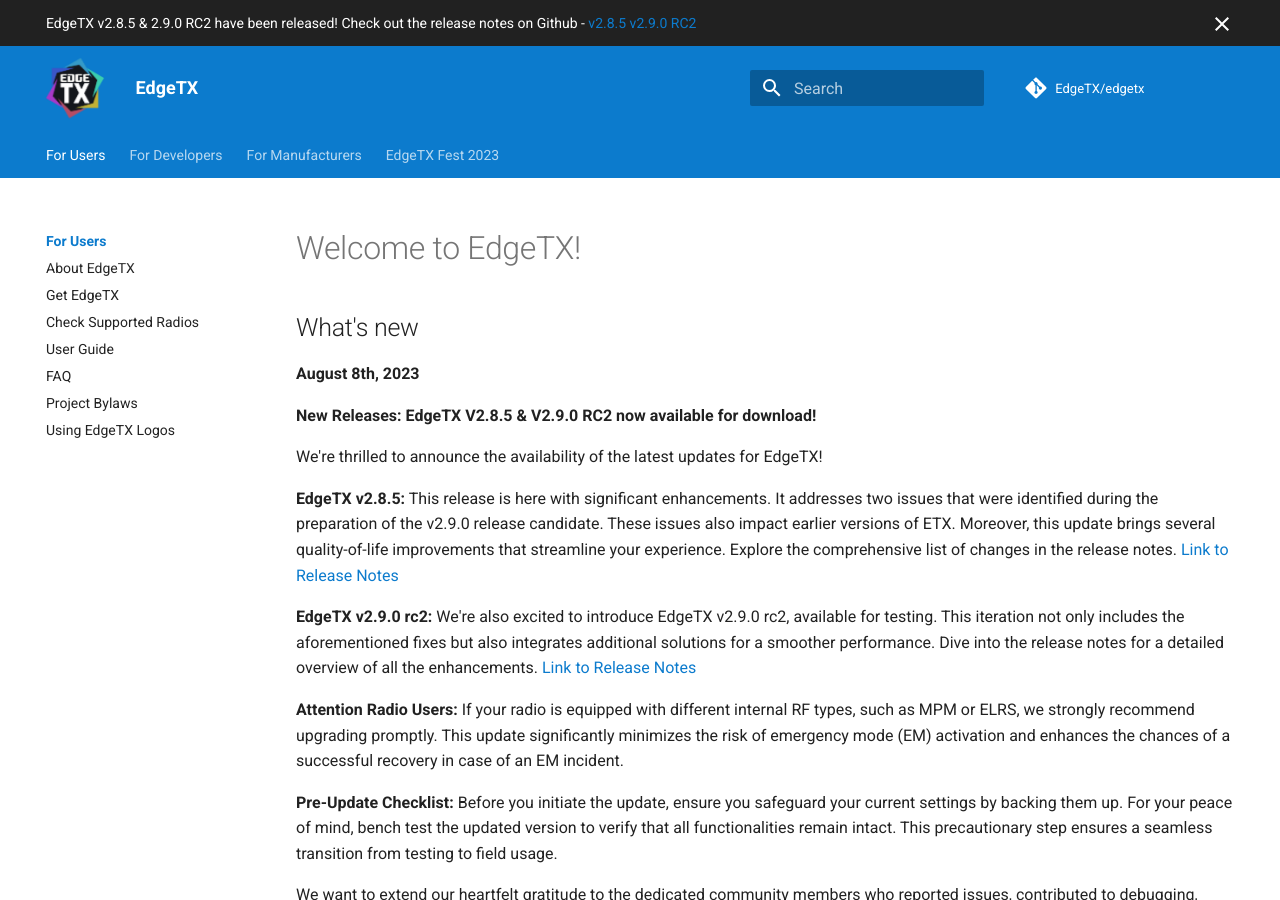
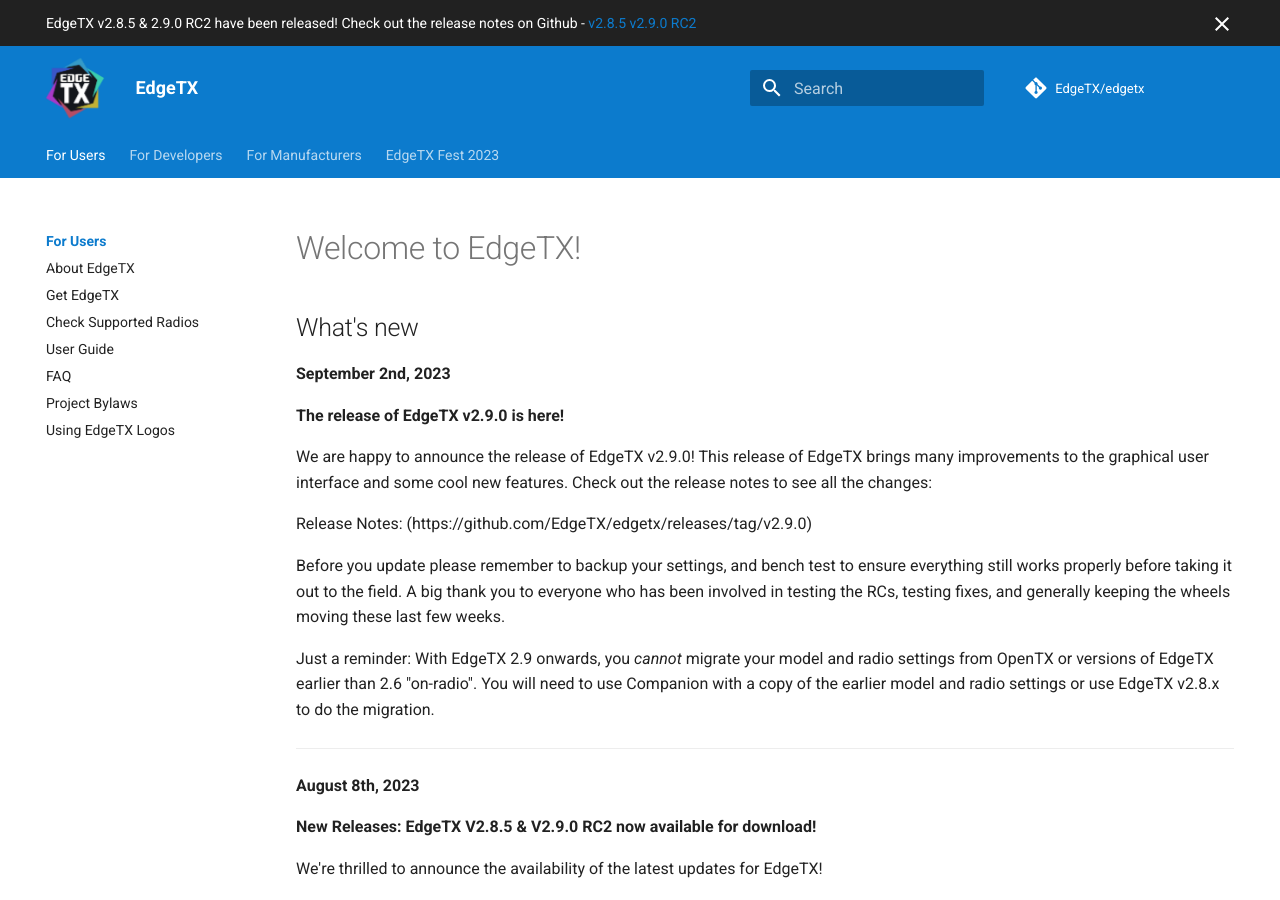
Before and after one commit to EdgeTX/edgetx.github.io, an MkDocs documentation site: the page built from docs/index.md, in a window 1280 px wide and 900 px high. Built offline with MkDocs 1.6.1 and Material for MkDocs 9.7.7, drawn with Linux system fonts in a browser that asks for light colours; comment, search, counter and statistics services are not loaded.

Commit message:
Update index.md

```diff
--- a/docs/index.md
+++ b/docs/index.md
@@ -5,6 +5,21 @@
 
 
 ## What's new ##
+
+**September 2nd, 2023**
+
+**The release of EdgeTX v2.9.0 is here!**
+
+We are happy to announce the release of EdgeTX v2.9.0! This release of EdgeTX brings many improvements to the graphical user interface and some cool new features. Check out the release notes to see all the changes:
+
+Release Notes: (https://github.com/EdgeTX/edgetx/releases/tag/v2.9.0)
+
+Before you update please remember to backup your settings, and bench test to ensure everything still works properly before taking it out to the field.
+A big thank you to everyone who has been involved in testing the RCs, testing fixes, and generally keeping the wheels moving these last few weeks.
+
+Just a reminder: With EdgeTX 2.9 onwards, you _cannot_ migrate your model and radio settings from OpenTX or versions of EdgeTX earlier than 2.6 "on-radio". You will need to use Companion with a copy of the earlier model and radio settings or use EdgeTX v2.8.x to do the migration.
+
+---
 
 **August 8th, 2023**
 
```
